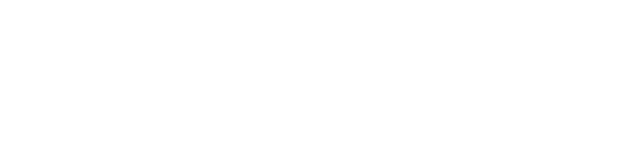
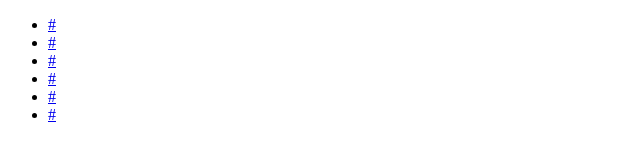
Before and after one commit to caiopmoreno/bumper-magazine, a plain HTML site: page index.html in a window 1280 px wide. Shown: the whole page, without its empty margins (0-640 px from the left). Drawn offline with Linux system fonts and the light colour scheme.

Commit message:
Update index.html

```diff
--- a/index.html
+++ b/index.html
@@ -7,6 +7,27 @@
     <link rel="stylesheet" href="style.css">
 </head>
 <body>
-
+    <div class="menu">
+        <ul>
+            <li>
+                <a href="Departamentos">#</a>
+            </li>
+            <li>
+                <a href="Purificadores">#</a>
+            </li>
+            <li>
+                <a href="Eletroportáteis">#</a>
+            </li>
+            <li>
+                <a href="Smartphones">#</a>
+            </li>
+            <li>
+                <a href="Ferramentas">#</a>
+            </li>
+            <li>
+                <a href="Fale Conosco">#</a>
+            </li>
+        </ul>
+    </div>
 </body>
 </html>
```
